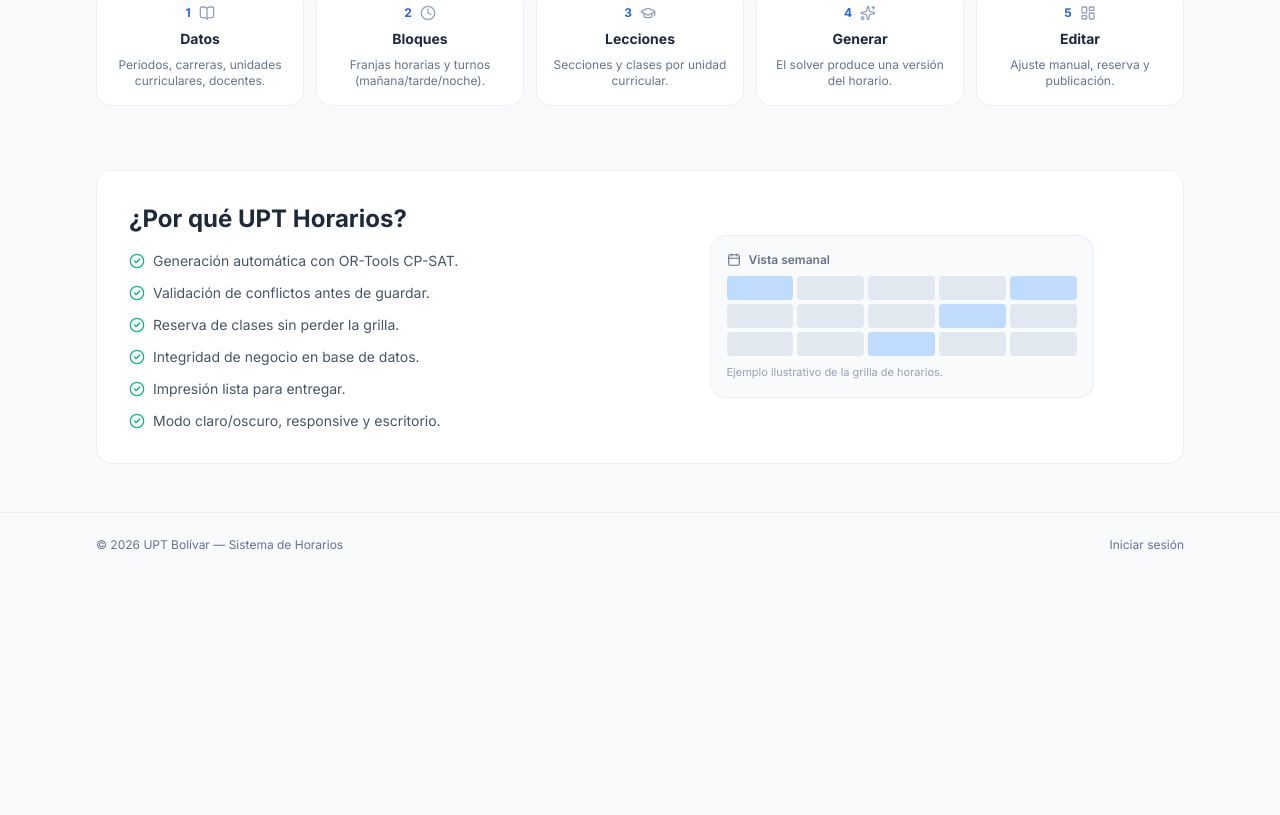
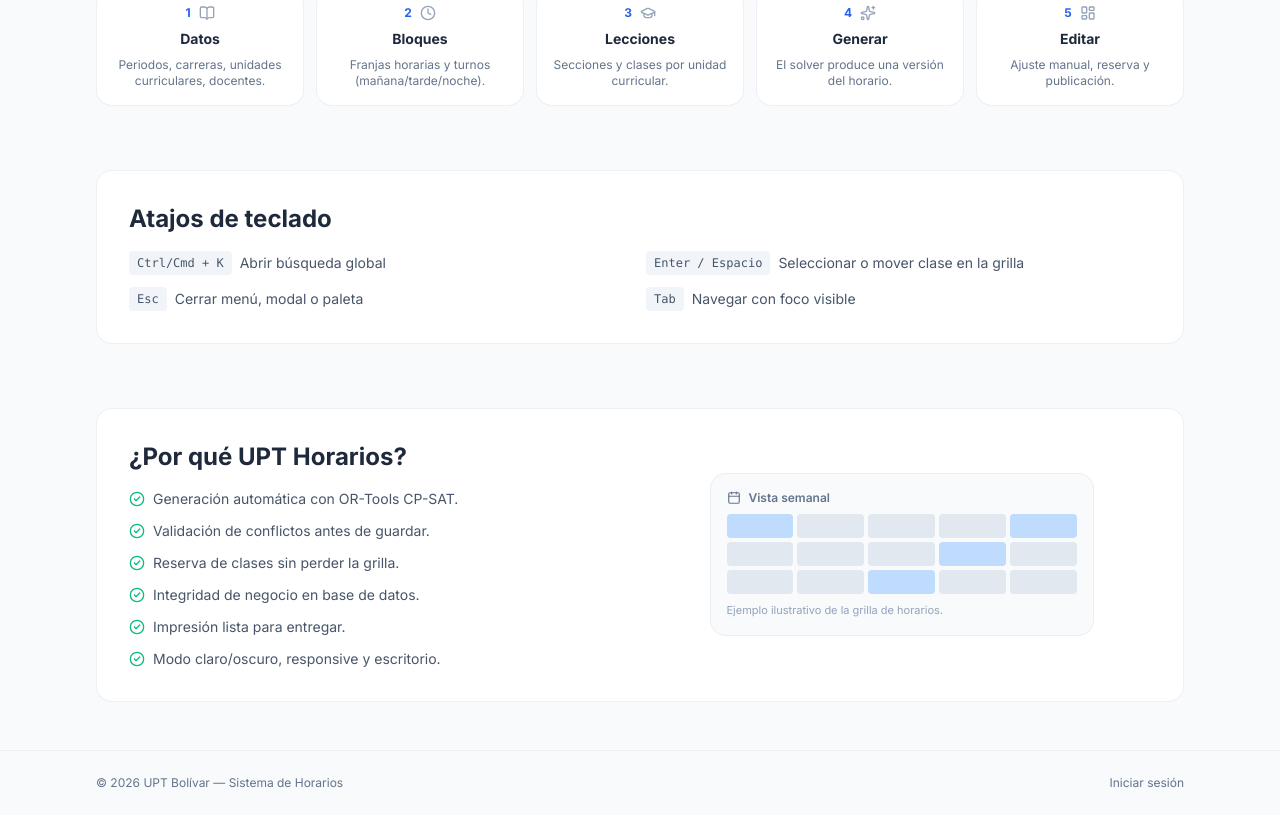
Before and after one commit to Ozsourcecode19/UPT_horarios, a React (Vite) app in the folder frontend/: page /presentacion in a window 1280 px wide. Shown: the part 1450-2265 px from the top of the page. Before the commit the page ends 2027 px from the top, so only its background shows below. Built offline with nearby package versions, Linux system fonts and the light colour scheme; no server answers.

Commit message:
docs: documentar atajos de teclado en landing

```diff
--- a/frontend/src/pages/Presentacion.jsx
+++ b/frontend/src/pages/Presentacion.jsx
@@ -201,6 +201,19 @@ const Presentacion = () => {
           </ol>
         </section>
 
+        {/* Atajos de teclado */}
+        <section className="bg-white dark:bg-slate-900 border border-slate-200/60 dark:border-slate-700/60 rounded-2xl p-6 sm:p-8">
+          <div className="space-y-4">
+            <h2 className="text-2xl font-bold">Atajos de teclado</h2>
+            <ul className="grid grid-cols-1 sm:grid-cols-2 gap-3 text-sm text-slate-600 dark:text-slate-300">
+              <li className="flex items-center gap-2"><kbd className="px-2 py-1 bg-slate-100 dark:bg-slate-800 rounded text-xs font-mono">Ctrl/Cmd + K</kbd> Abrir búsqueda global</li>
+              <li className="flex items-center gap-2"><kbd className="px-2 py-1 bg-slate-100 dark:bg-slate-800 rounded text-xs font-mono">Enter / Espacio</kbd> Seleccionar o mover clase en la grilla</li>
+              <li className="flex items-center gap-2"><kbd className="px-2 py-1 bg-slate-100 dark:bg-slate-800 rounded text-xs font-mono">Esc</kbd> Cerrar menú, modal o paleta</li>
+              <li className="flex items-center gap-2"><kbd className="px-2 py-1 bg-slate-100 dark:bg-slate-800 rounded text-xs font-mono">Tab</kbd> Navegar con foco visible</li>
+            </ul>
+          </div>
+        </section>
+
         {/* Destacados */}
         <section className="bg-white dark:bg-slate-900 border border-slate-200/60 dark:border-slate-700/60 rounded-2xl p-6 sm:p-8">
           <div className="grid grid-cols-1 md:grid-cols-2 gap-6 items-center">
```
